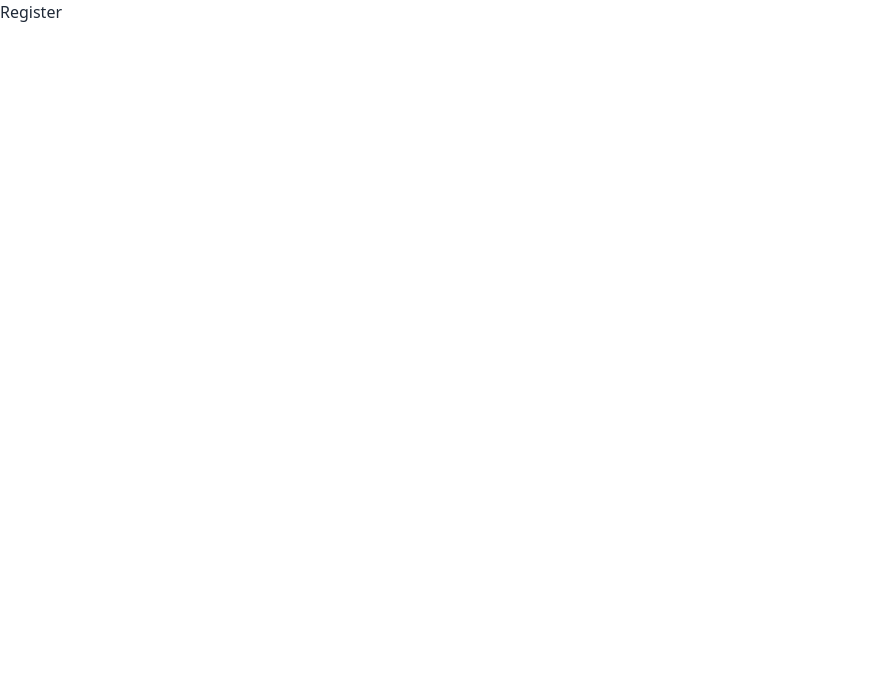
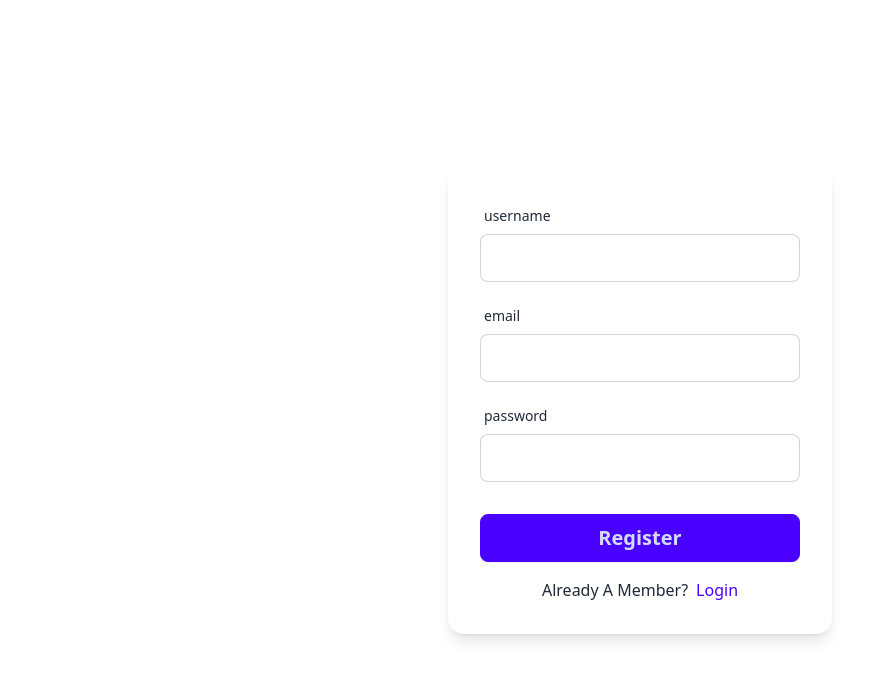
Before and after one commit to sh007kh/React-Exercise-main, a React (Vite) app in the folder 15-comfy-store/: page /register in a window 1280 px wide. Shown: the top 680 px of the page, without its empty margins (0-892 px from the left). Built offline with nearby package versions, Linux system fonts and the light colour scheme.

Commit message:
"comfy store - edit submit btn, edit login page, add register page "

```diff
--- a/15-comfy-store/src/Components/SubmitBtn.jsx
+++ b/15-comfy-store/src/Components/SubmitBtn.jsx
@@ -1,7 +1,21 @@
-import React from "react";
+import { useNavigation } from "react-router-dom";
 
 const SubmitBtn = ({ text }) => {
-  return <button className="btn btn-primary ">{text}</button>;
+  const navigation = useNavigation();
+  const isSubmitting = navigation.state === "submitting";
+  return (
+    <button
+      type="submit"
+      className="btn btn-primary btn-block capitalize text-xl"
+      disabled={isSubmitting}
+    >
+      {isSubmitting ? (
+        <span className="loading loading-spinner"></span>
+      ) : (
+        text || "submit"
+      )}
+    </button>
+  );
 };
 
 export default SubmitBtn;
--- a/15-comfy-store/src/Pages/Login.jsx
+++ b/15-comfy-store/src/Pages/Login.jsx
@@ -23,9 +23,21 @@ const Login = () => {
         <div className="mt-4">
           <SubmitBtn text="login" />
         </div>
-        <button type="button" className="btn btn-neutral btn-outline">
-          <Link to="/Register">Register</Link>
+        <button
+          type="button"
+          className="btn btn-secondary btn-block text-xl capitalize"
+        >
+          geust user
         </button>
+        <p className="text-center capitalize">
+          not a member yet?{" "}
+          <Link
+            to="/Register"
+            className="capitalize ml-2 link link-hover link-primary "
+          >
+            Register
+          </Link>
+        </p>
       </Form>
     </section>
   );
--- a/15-comfy-store/src/Pages/Register.jsx
+++ b/15-comfy-store/src/Pages/Register.jsx
@@ -1,5 +1,31 @@
+import { Form, Link } from "react-router-dom";
+import { FormInput, SubmitBtn } from "../components";
+
 const Register = () => {
-  return <div>Register</div>;
+  return (
+    <section className="h-screen grid place-items-center">
+      <Form
+        method="post"
+        className="card w-96 p-8 flex flex-col gap-y-4 bg-base-100 shadow-lg"
+      >
+        <FormInput type="text" name="username" label="username" />
+        <FormInput type="email" name="email" label="email" />
+        <FormInput type="password" name="password" label="password" />
+        <div className="mt-4">
+          <SubmitBtn text="register" />
+        </div>
+        <p className="text-center capitalize">
+          already a member?
+          <Link
+            to="/Login"
+            className="capitalize ml-2 link link-hover link-primary "
+          >
+            Login
+          </Link>
+        </p>
+      </Form>
+    </section>
+  );
 };
 
 export default Register;
```
